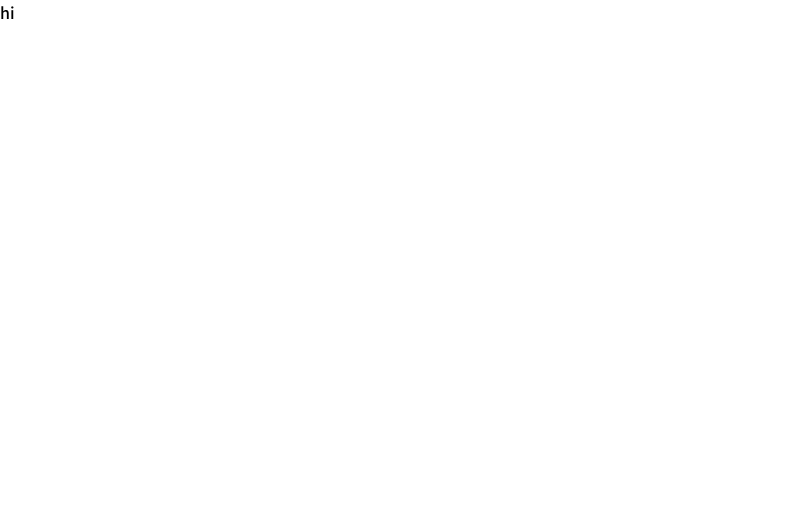
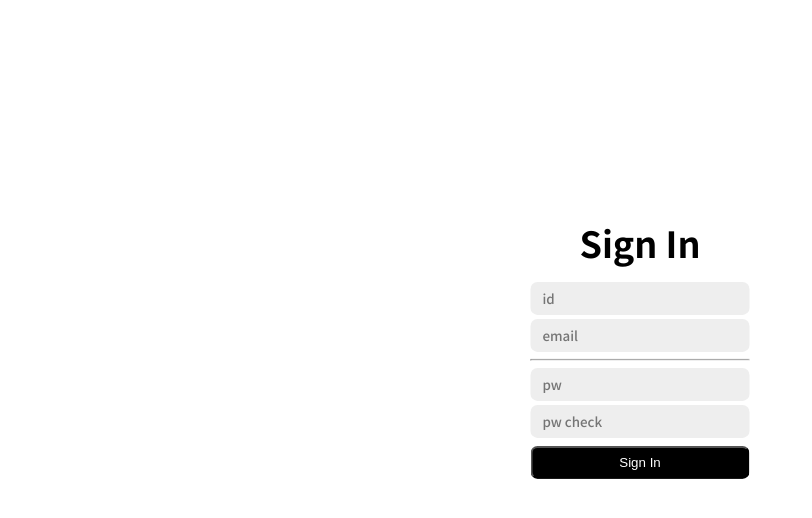
Before and after one commit to PleBea/IntroMe-Front, a Vue app: page /register in a window 1280 px wide. Shown: the top 518 px of the page, without its empty margins (0-812 px from the left). Built offline with nearby package versions, Linux system fonts and the light colour scheme.

Commit message:
create: SingInPage

```diff
--- a/src/views/SigninPage.vue
+++ b/src/views/SigninPage.vue
@@ -1,5 +1,15 @@
 <template>
-    <div>hi</div>
+    <div id="register-box">
+        <h1>Sign In</h1>
+        <div class="account-input-box">
+            <input type="text" placeholder="id">
+            <input type="text" placeholder="email">
+            <hr style="margin:3px 0 3px 0;">
+            <input type="password" placeholder="pw">
+            <input type="password" placeholder="pw check">
+        </div>
+        <button class="account-btn">Sign In</button>
+    </div>
 </template>
 
 <script>
@@ -9,5 +19,17 @@ export default {
 </script>
 
 <style>
+#register-box {
+    transform: translate(-50%, -70%);
+    position: absolute;
+    top: 50%;
+    left: 50%;
+}
+#register-box h1 {
+    font-family: inherit;
+    text-align: center;
+    font-size: 36px;
 
+    margin-bottom: 14px;
+}
 </style>
```
